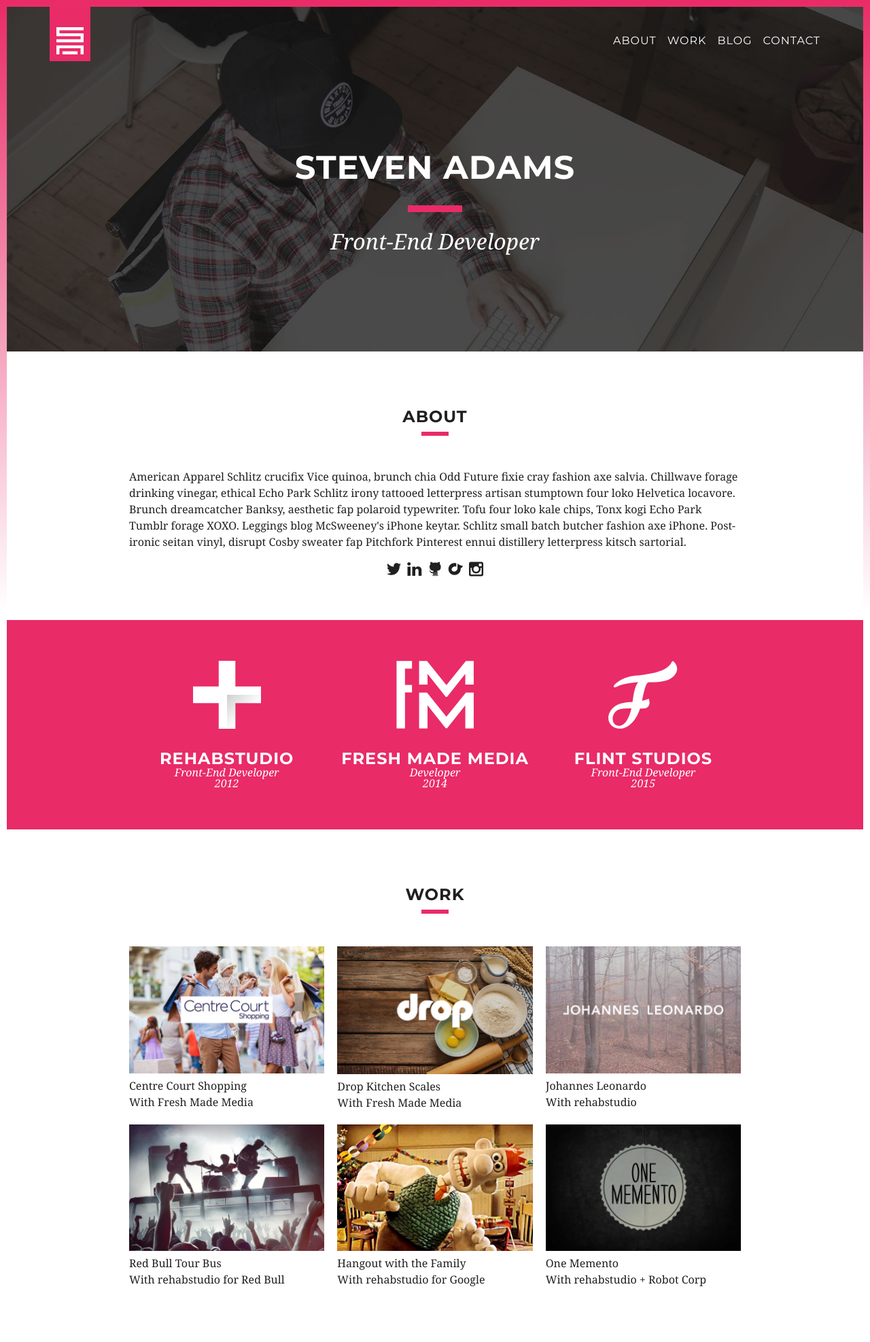
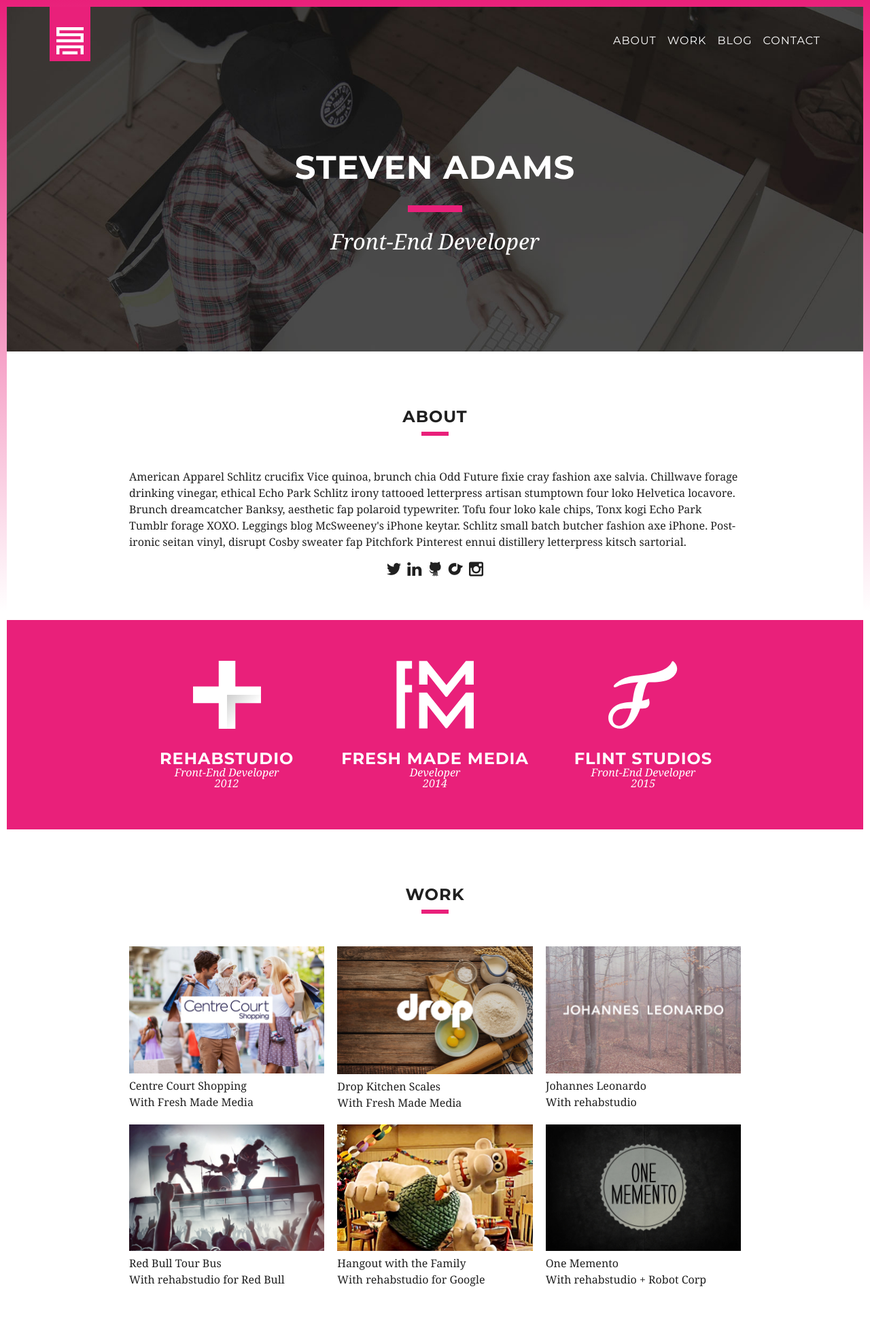
Before and after one commit to stevenadams/stevenadams.github.io, a Jekyll site: the page built from index.html, in a window 1280 px wide. Shown: the whole page at 68% size. Built offline with Jekyll 4.4.1, drawn with Linux system fonts in a browser that asks for light colours; nearby versions of some CDN libraries.

Commit message:
pink colour change

```diff
--- a/assets/butler/scss/_settings.scss
+++ b/assets/butler/scss/_settings.scss
@@ -11,6 +11,7 @@
 $red--dark: darken($red, 10%);
 $pink: #f82959;
 $pink: #e92b67;
+$pink: #e9207a;
 
 $border: darken($white, 10%);
 
```
Also changed, not shown: assets/dist/css/build.min.css, 1 other file.
